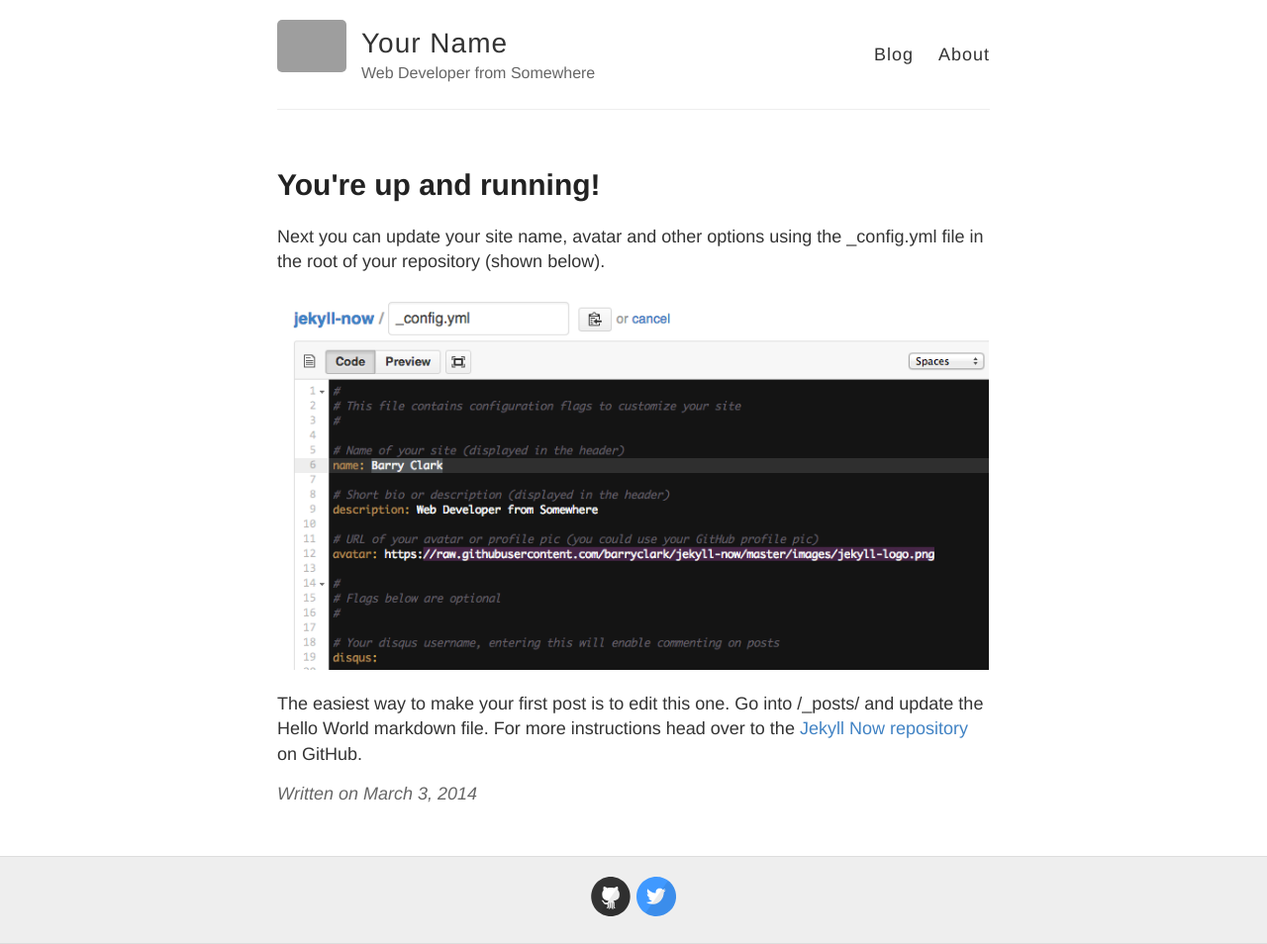
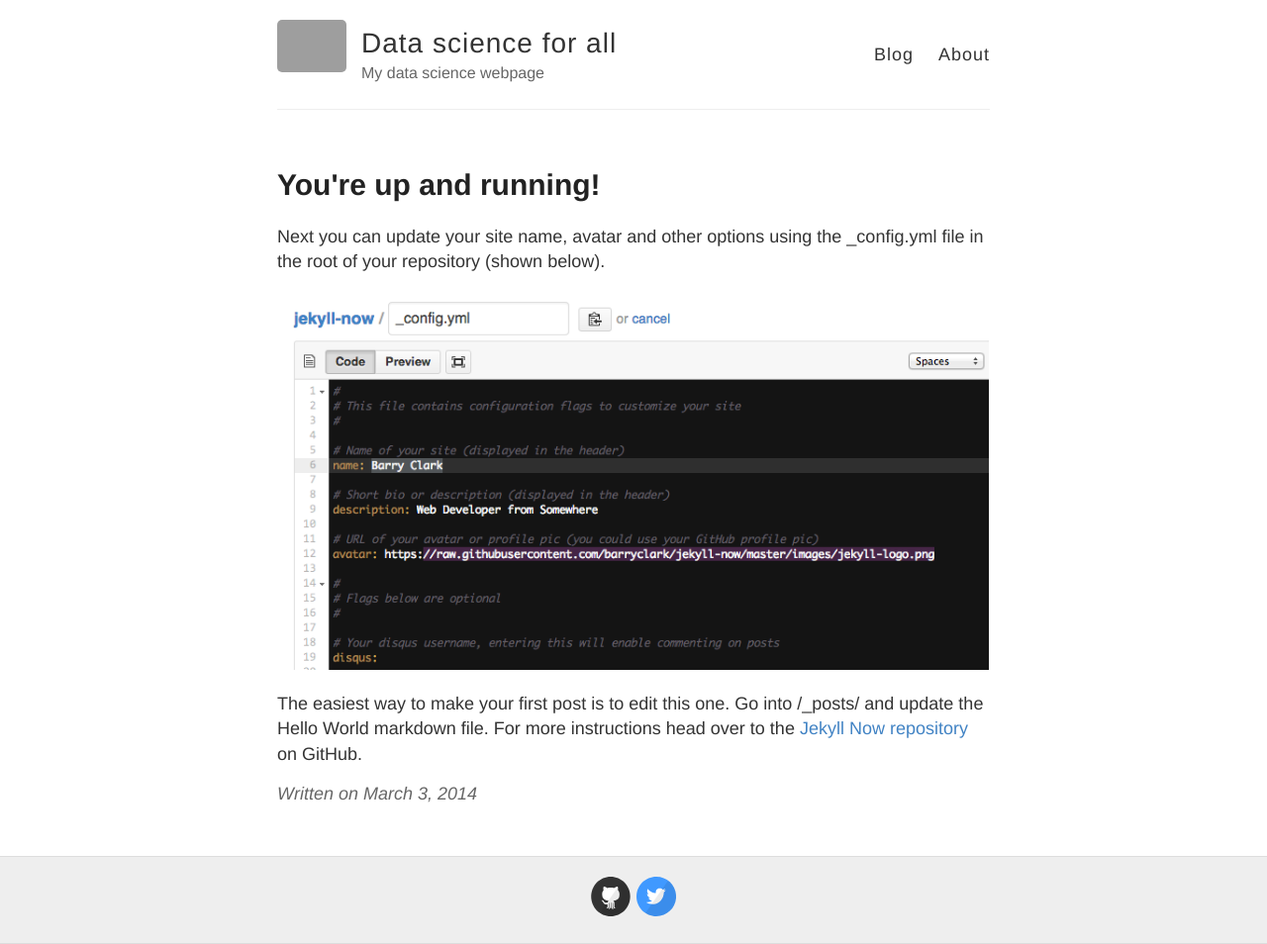
Before and after one commit to LawrenceKay/website, a Jekyll site: the page built from _posts/2014-3-3-Hello-World.md, in a window 1280 px wide. Shown: the whole page at 99% size. Built offline with Jekyll 4.4.1, drawn with Linux system fonts in a browser that asks for light colours; grey boxes are pictures that could not be loaded.

Commit message:
Update _config.yml

```diff
--- a/_config.yml
+++ b/_config.yml
@@ -3,10 +3,10 @@
 #
 
 # Name of your site (displayed in the header)
-name: Your Name
+name: Data science for all
 
 # Short bio or description (displayed in the header)
-description: Web Developer from Somewhere
+description: My data science webpage
 
 # URL of your avatar or profile pic (you could use your GitHub profile pic)
 avatar: https://raw.githubusercontent.com/barryclark/jekyll-now/master/images/jekyll-logo.png
@@ -21,12 +21,12 @@ footer-links:
   email:
   facebook:
   flickr:
-  github: barryclark/jekyll-now
+  github: LawrenceKay/website
   instagram:
   linkedin:
   pinterest:
   rss: # just type anything here for a working RSS icon
-  twitter: jekyllrb
+  twitter: https://twitter.com/LawrenceBKay
   stackoverflow: # your stackoverflow profile, e.g. "users/50476/bart-kiers"
   youtube: # channel/<your_long_string> or user/<user-name>
   googleplus: # anything in your profile username that comes after plus.google.com/
@@ -47,7 +47,7 @@ url:
 # (http://yourusername.github.io/repository-name)
 # and NOT your User repository (http://yourusername.github.io)
 # then add in the baseurl here, like this: "/repository-name"
-baseurl: ""
+baseurl: "/wesbite"
 
 #
 # !! You don't need to change any of the configuration flags below !!
```
